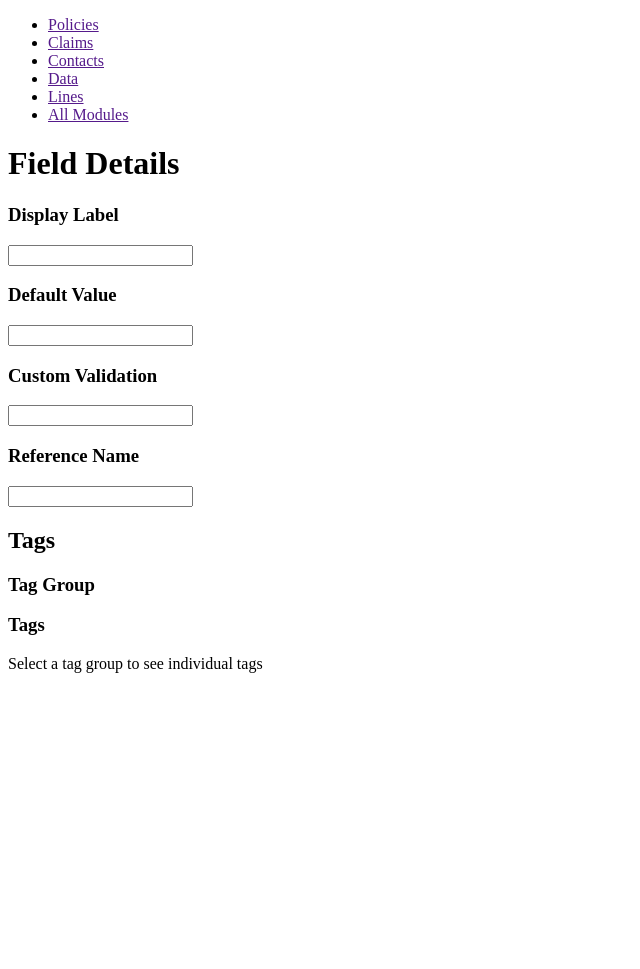
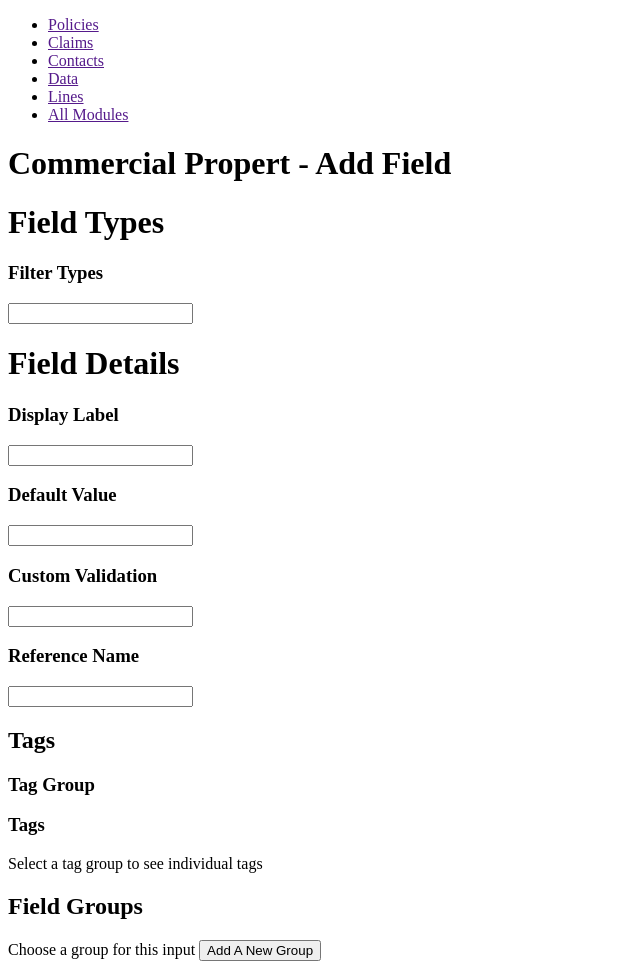
Before and after one commit to mirandalily/BCDesignProject, a plain HTML site: page index.html in a window 1280 px wide. Shown: the whole page, without its empty margins (0-640 px from the left). Before the commit the page ends 800 px from the top, so only its background shows below. Drawn offline with nearby package versions, Linux system fonts and the light colour scheme.

Commit message:
rearranging form

```diff
--- a/index.html
+++ b/index.html
@@ -24,12 +24,20 @@
     </ul>
 </nav>
 
-<!-- "body" -->
 <main>
+  <h1>Commercial Propert - Add Field</h1>
 
-  <!-- "form" -->
 
+  <div id="fielddetails">
     <form>
+
+      <div id="fieldtypes">
+        <h1>Field Types</h1>
+        <h3>Filter Types</h3>
+        <input type="text" id="myInput" onkeyup="myFunction()">
+      </div>
+
+      <div id="fielddetails">
         <h1>Field Details</h1>
           <h3>Display Label</h3>
           <input type="text" name="displaylabel"><br>
@@ -44,7 +52,26 @@
           <!-- display tags here -->
           <h3>Tags</h3>
             <span>Select a tag group to see individual tags</span>
+      </div>
+
+      <div id="fieldgroups">
+        <h2>Field Groups</h2>
+        <span>Choose a group for this input</span>
+        <!--Populate field group choices-->
+        <input type="submit" value="Add A New Group">
+      </div>
     </form>
+
+
+
+      </form>
+
+    </div>
+  </div>
+
+
+
+
 
 </main>
 
```
Lines whose indentation alone changed are shown as unchanged.
